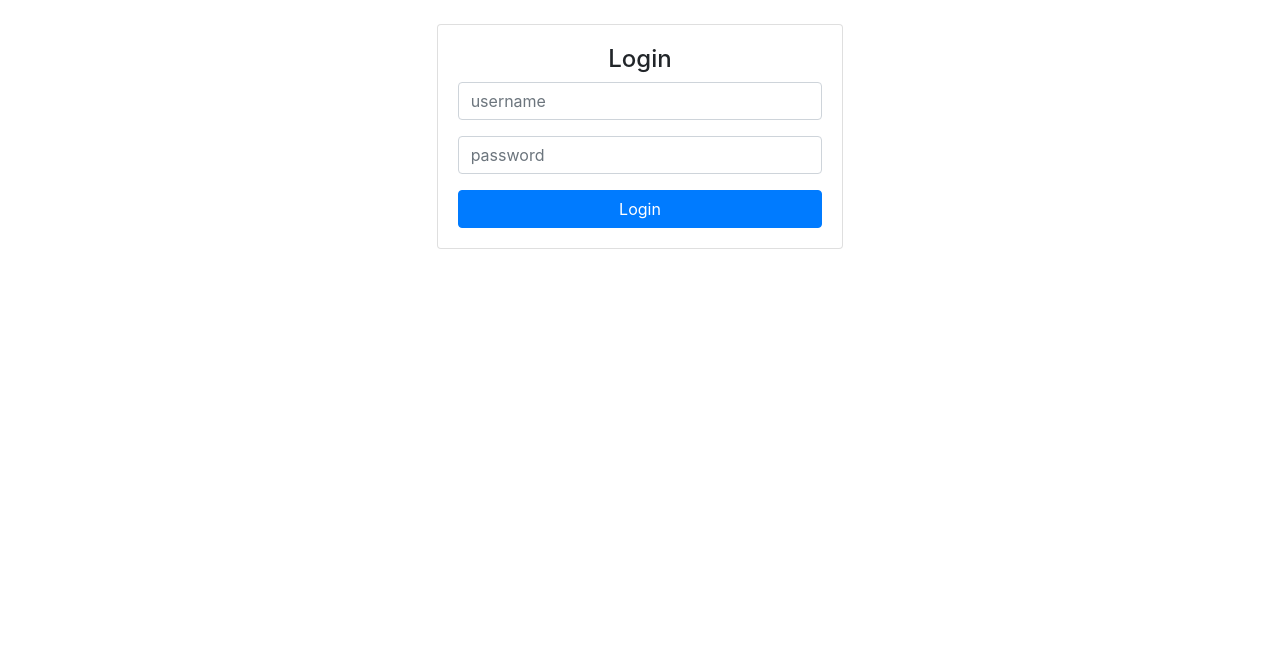
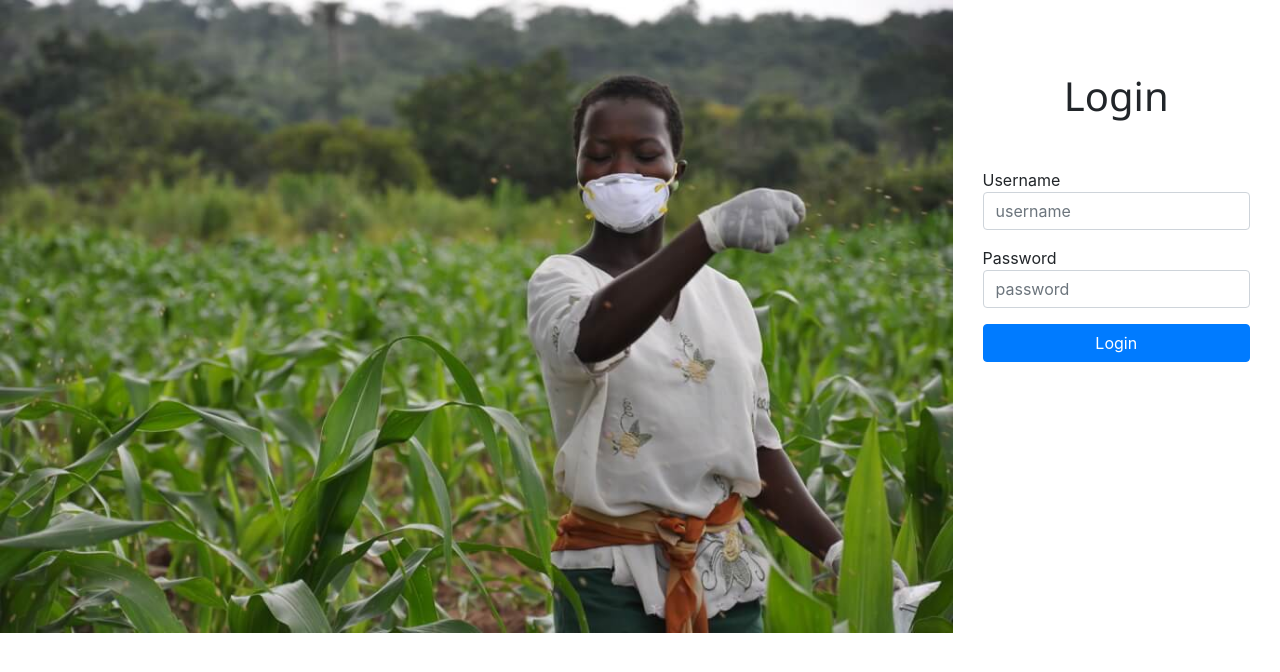
Before and after one commit to KwameKert/plantdiseaseClient, a Vue app: page /login in a window 1280 px wide. Shown: the top 672 px of the page. Built offline with nearby package versions, Linux system fonts and the light colour scheme; the HTML template or start-up script is replaced by a standard one.

Commit message:
logi updated

```diff
--- a/public/styles.css
+++ b/public/styles.css
@@ -1,5 +1,5 @@
 body{
     overflow: hidden;
-    /* width: 100%;
-    height: 100%; */
+    width: 100%;
+    height: 100%;
 }
--- a/src/components/layouts/Auth.vue
+++ b/src/components/layouts/Auth.vue
@@ -1,5 +1,8 @@
 <template>
-    <router-view></router-view>
+<div >
+ <router-view></router-view>
+</div>
+
 </template>
 
 
@@ -9,3 +12,9 @@ export default {
     name: 'Auth'
 }
 </script>
+<style >
+    body{
+    overflow: hidden !important;
+
+}
+</style>
--- a/src/components/views/Login.vue
+++ b/src/components/views/Login.vue
@@ -1,10 +1,11 @@
 <template>
-<div >
-    <div class="row mt-4">
-        <div class="col-md-4 offset-md-4">
-              <div class="card">
-                <div class="card-body text-center">
-                    <h4>Login</h4>
+
+    <!-- <div class="row  " >
+        <div class="col-6">
+             <img src="@/assets/img/bg1.jpg"  class="img-responsive" alt="">
+        </div>
+        <div class="col-6 text-center px-2">
+            <h4>Login</h4>
                     <form @submit.prevent="submitForm(form)">
                         <div class="form-group">
                             <input type="text" class="form-control" placeholder="username" v-model="form.username" >
@@ -14,12 +15,41 @@
                         </div>
                         <button class="btn btn-primary btn-block" type="submit">Login</button>
                     </form>
-                </div>
         </div>
+
+    </div> -->
+        <div class="row" >
+        <div class="col-md-9 ">
+            <img src="@/assets/img/bg1.jpg"  alt=""
+            class="w-100 h-100">
+        </div>
+        <div class="col-md-3  mt-4">
+            <div class="row   col-md-12 col-lg-12 mt-5">
+
+                   <form @submit.prevent="submitForm(form)">
+                        <h1 class="text-center mb-5" style="font-family: 'Segoe UI', Tahoma, Geneva, Verdana, sans-serif;">Login</h1>
+                       <div class="form-group">
+                           <div class="form-label">Username</div>
+                            <input type="text" class="form-control" placeholder="username" v-model="form.username" >
+                       </div>
+
+                       <div class="form-group">
+                        <div class="form-label">Password</div>
+                       <input type="password" class="form-control" placeholder="password" v-model="form.password">
+                    </div>
+                        <div class=" text-center">
+                            <button class="btn btn-primary btn-block" type="submit" ><span class="px-3">Login</span></button>
+
+
+                        </div>
+                      </form>
+
+            </div>
+
         </div>
     </div>
 
-</div>
+
 
 </template>
 
@@ -45,3 +75,12 @@ export default {
     }
 }
 </script>
+
+<style >
+
+        body{
+
+
+}
+
+</style>
```
Also changed, not shown: src/assets/img/bg1.jpg (added).
